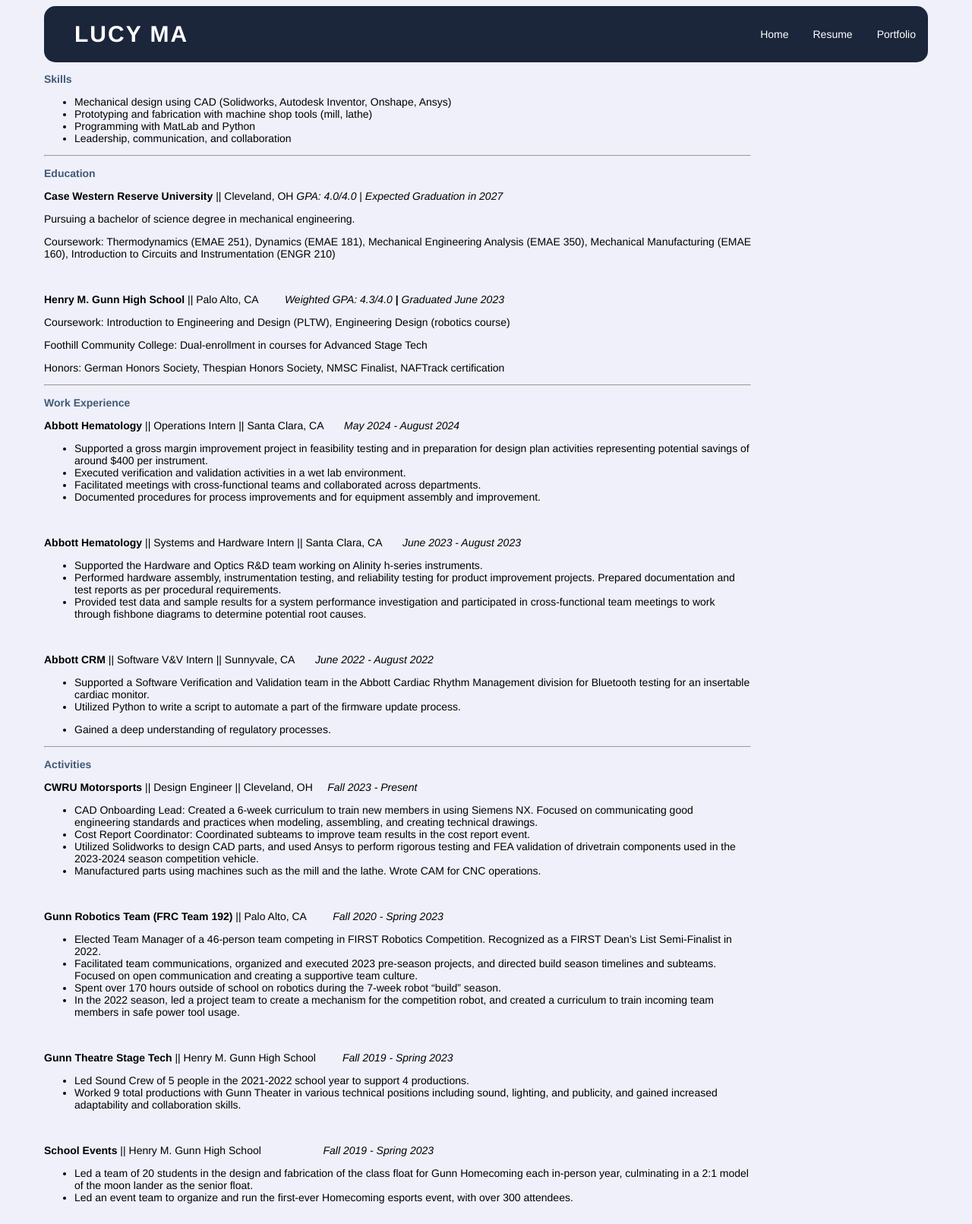
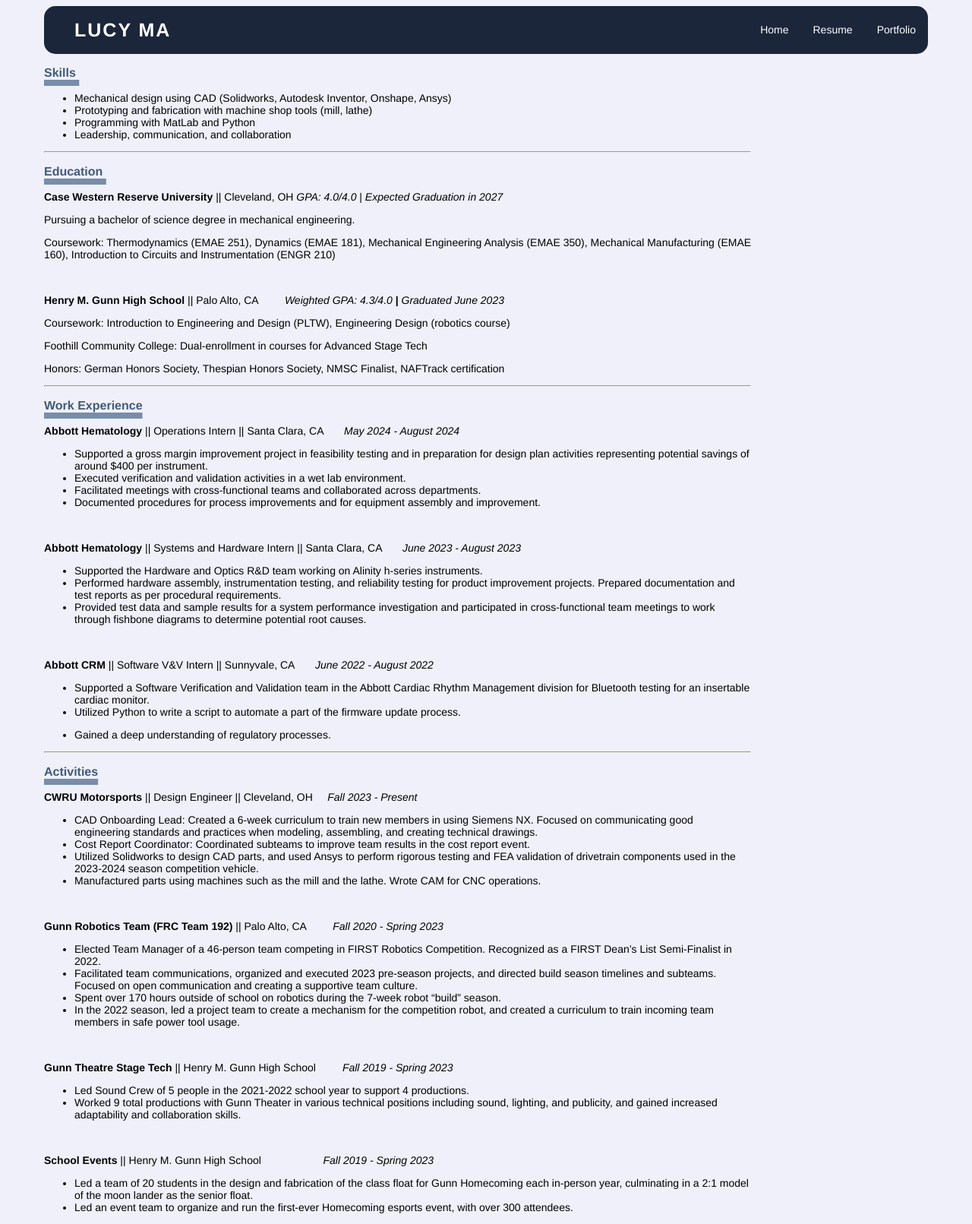
Before and after one commit to lucyttma/lucyttma.github.io, a Jekyll site: the page built from static/resume.html, in a window 1280 px wide. Shown: the whole page at 76% size. Built offline with Jekyll 4.4.1, drawn with Linux system fonts in a browser that asks for light colours.

Commit message:
Update resume.scss

```diff
--- a/_sass/resume.scss
+++ b/_sass/resume.scss
@@ -2,14 +2,14 @@
   color: #006f94;
 }
 
- /* The navbar container */
-.topnav {
+ .topnav {
   left:0px;
   right:0px;
   overflow: hidden;
   background-color: #1b263b;
   display: flex;
   justify-content: space-between;
+  border-radius: 15px;
 }
 
 .header {
@@ -20,7 +20,7 @@
     color: #ffffff;
     font-weight:bold;
     letter-spacing:2px;
-    font-size:30px;
+    font-size:25px;
   }
 }
 
@@ -67,5 +67,8 @@
 
 h3 {
   color: #415a77;
-  font-size: 14px;
+  font-size: 16px;
+  text-decoration: underline;
+  text-decoration-thickness: 8px;
+  text-decoration-color: #778da9;
 }
```
